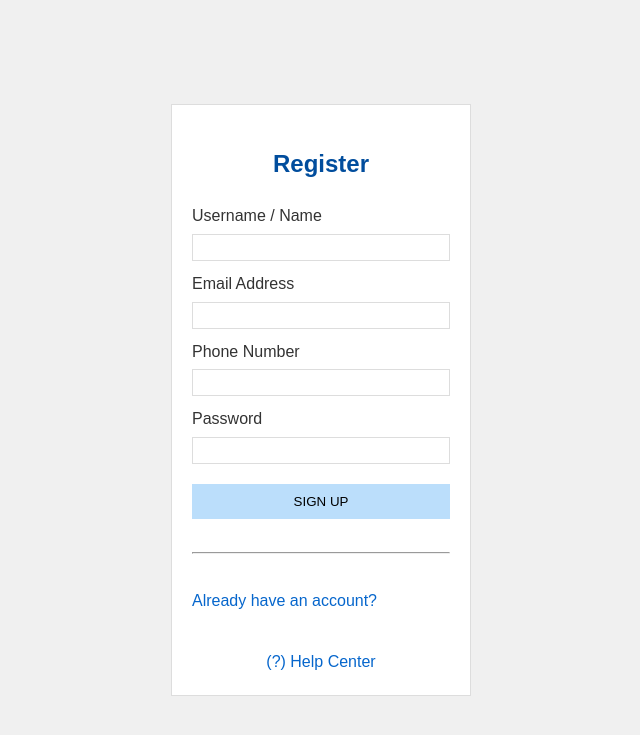
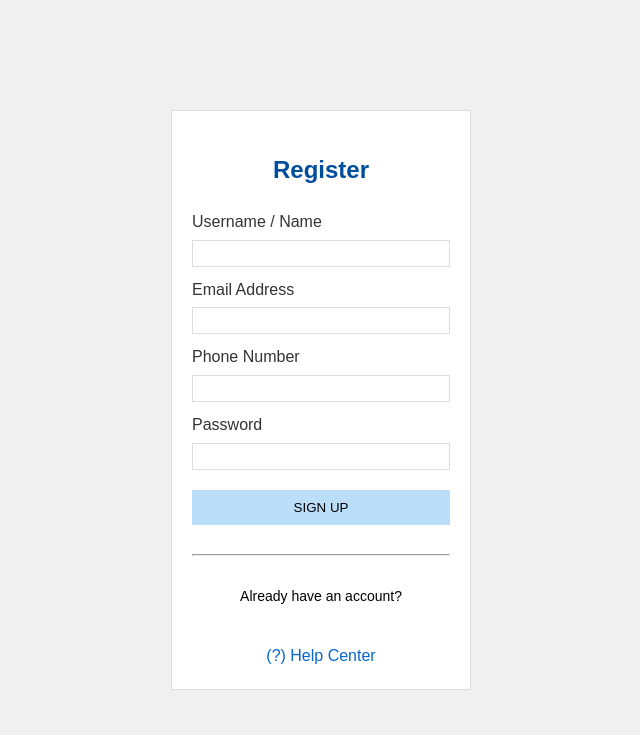
Before and after one commit to IsmaelCanseno/arking-Reservation-System-for-People-with-Disability, a PHP site: page /Register.html in a window 1280 px wide. Shown: the top 735 px of the page, without its empty margins (319-959 px from the left). Run offline with PHP 8.4, Linux system fonts and the light colour scheme.

Commit message:
Update style.css

```diff
--- a/style.css
+++ b/style.css
@@ -115,6 +115,22 @@ strong {
     font-size: 0.8em;
     color: #888;
 }
+.sign-in-option{
+    text-align: center;
+    font-size: 14px;
+}
+
+.sign-in-option a{
+    color: black;
+    transition: 30ms;
+}
+
+.sign-in-option a:hover{
+    color: #014d9d;
+    text-decoration: none;
+
+}
+
 
 /* Profile Styles */
 .profile-container {
```
